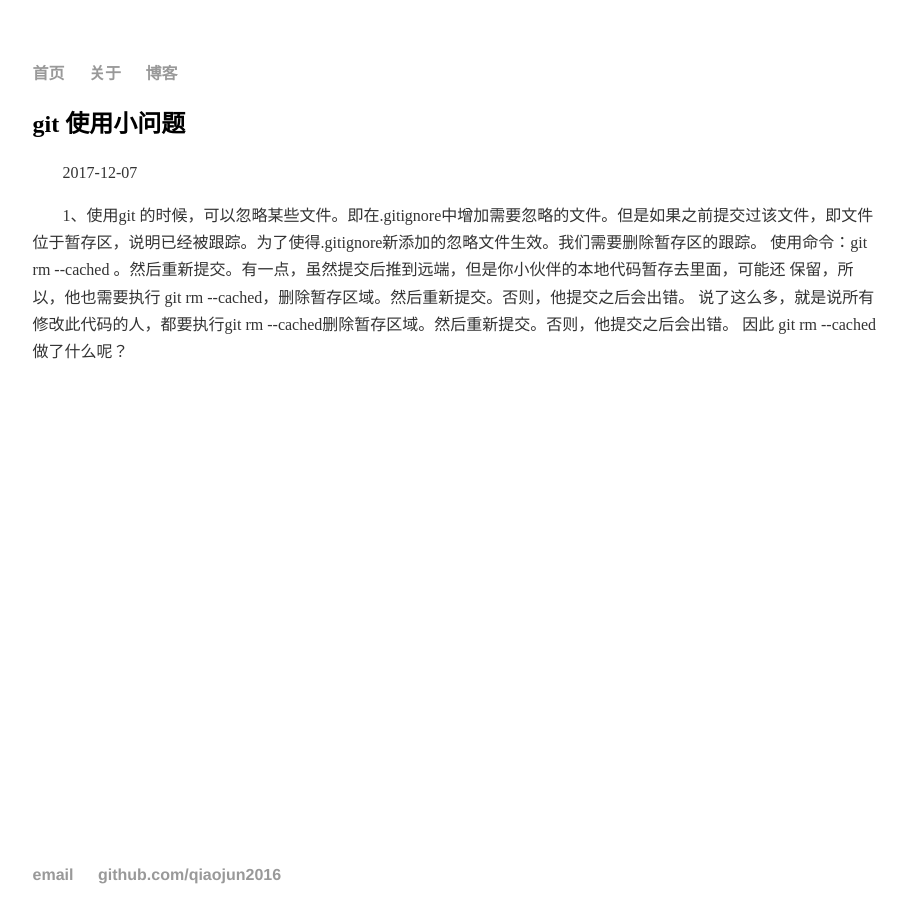
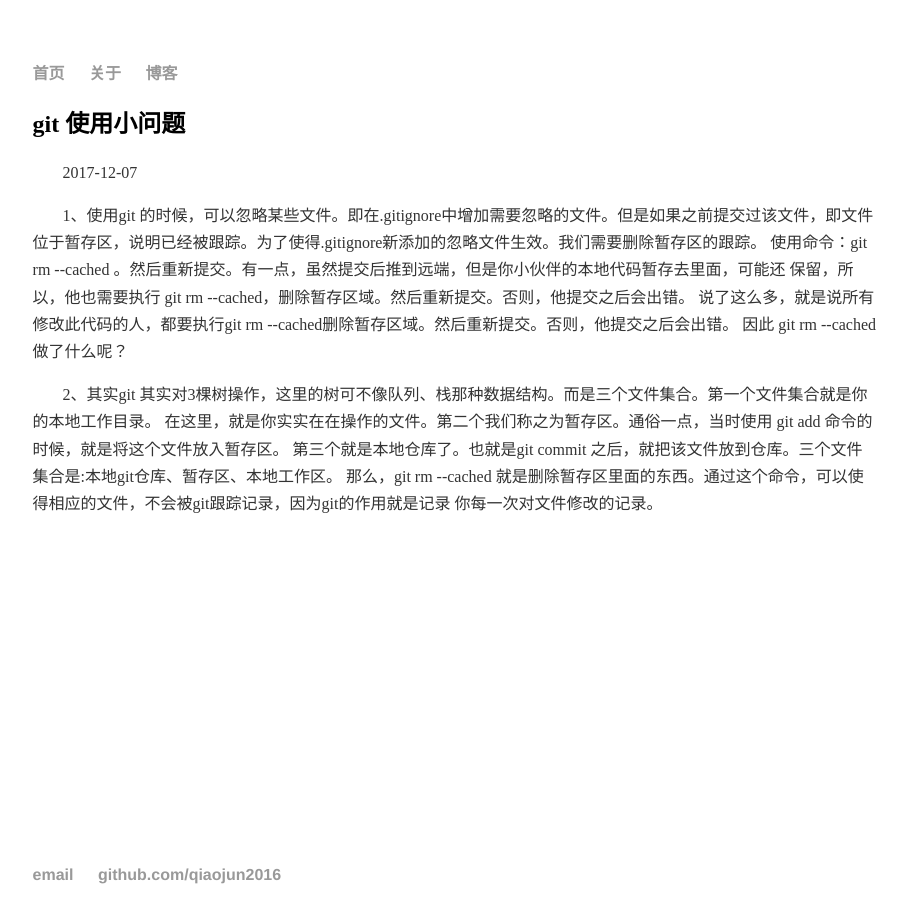
Before and after one commit to qiaojun2016/qiaojun2016.github.io, a Jekyll site: the page built from _posts/2017-12-07-git-question.html, in a window 1280 px wide. Shown: the whole page, without its empty margins (185-1091 px from the left). Built offline with Jekyll 4.4.1, drawn with Linux system fonts in a browser that asks for light colours; comment, search, counter and statistics services are not loaded.

Commit message:
git-question

```diff
--- a/_posts/2017-12-07-git-question.html
+++ b/_posts/2017-12-07-git-question.html
@@ -10,3 +10,10 @@ excerpt_separator: <!-- more -->
 保留，所以，他也需要执行 git rm --cached，删除暂存区域。然后重新提交。否则，他提交之后会出错。
 说了这么多，就是说所有修改此代码的人，都要执行git rm --cached删除暂存区域。然后重新提交。否则，他提交之后会出错。
 因此 git rm --cached做了什么呢？</p>
+
+<p>2、其实git 其实对3棵树操作，这里的树可不像队列、栈那种数据结构。而是三个文件集合。第一个文件集合就是你的本地工作目录。
+在这里，就是你实实在在操作的文件。第二个我们称之为暂存区。通俗一点，当时使用 git add <file_name> 命令的时候，就是将这个文件放入暂存区。
+第三个就是本地仓库了。也就是git commit <file_name> 之后，就把该文件放到仓库。三个文件集合是:本地git仓库、暂存区、本地工作区。
+那么，git rm --cached <file_name> 就是删除暂存区里面的东西。通过这个命令，可以使得相应的文件，不会被git跟踪记录，因为git的作用就是记录
+你每一次对文件修改的记录。
+</p>
```
